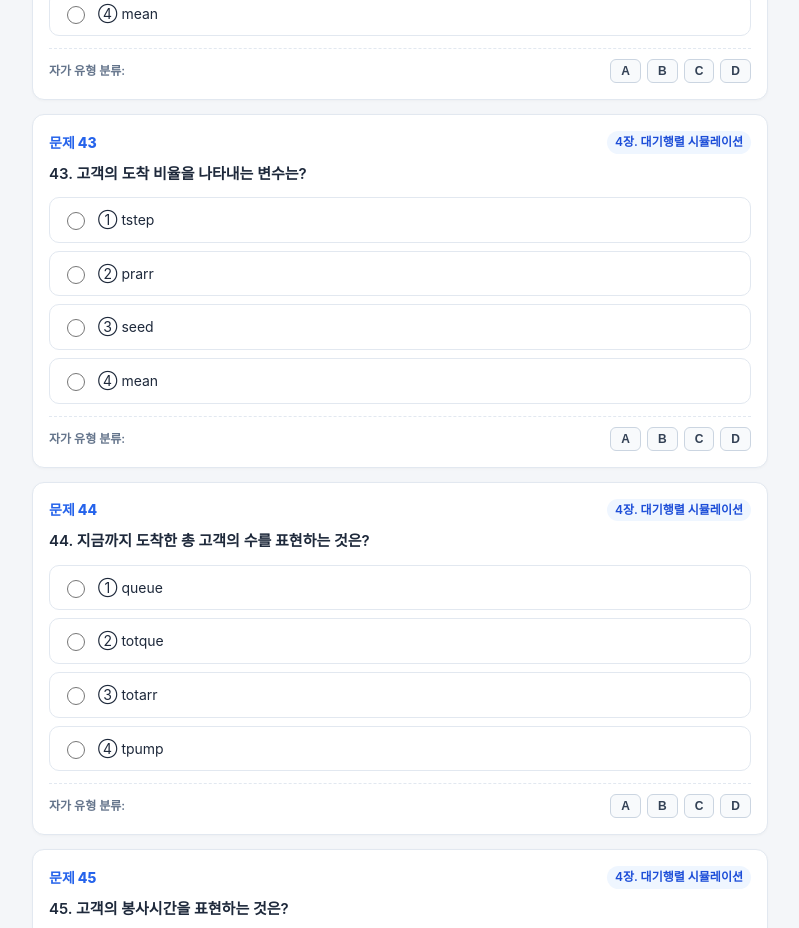
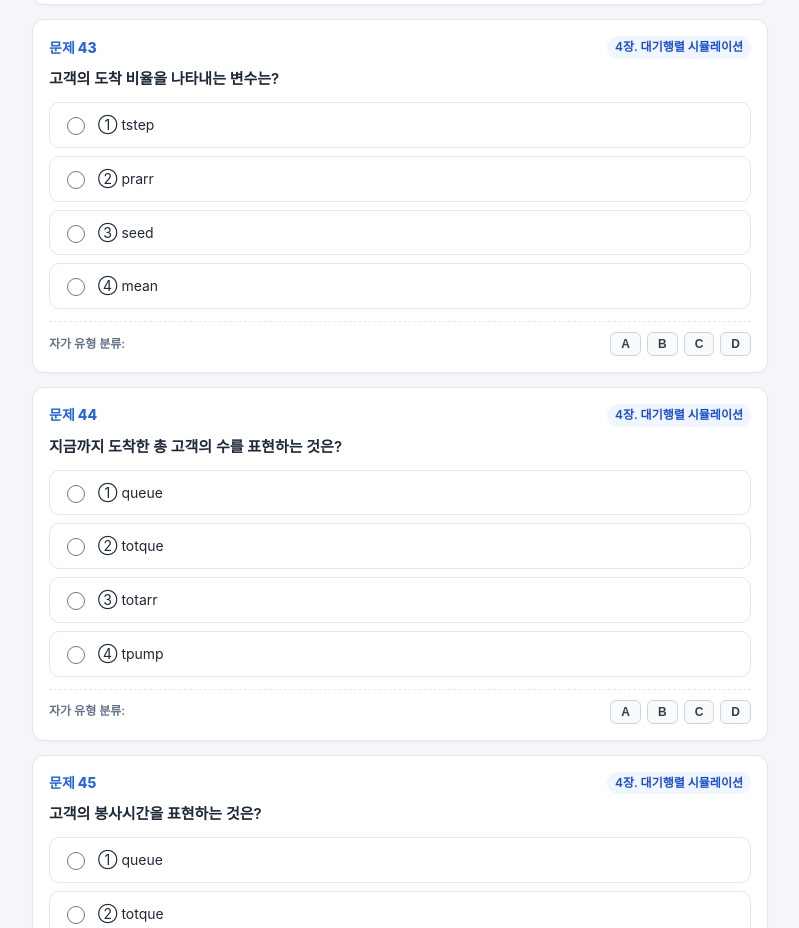
Before and after one commit to wackymerry/KNOU, a plain HTML site: page computer_science/simulation/2017.html in a window 1280 px wide. Shown: the part 3765-4693 px from the top of the page, without its empty margins (240-1039 px from the left). Drawn offline with Linux system fonts and the light colour scheme.

Commit message:
Add files via upload

```diff
--- a/computer_science/simulation/2017.html
+++ b/computer_science/simulation/2017.html
@@ -4,11 +4,12 @@
 <meta charset="UTF-8">
 <meta name="viewport" content="width=device-width, initial-scale=1.0, maximum-scale=1.0">
 <title>시뮬레이션 2017 기출 (35문항)</title>
-<script type="text/javascript" nonce="1ab657479fd24154b656d9e619d" src="//local.adguard.org?ts=1795332017346&amp;type=content-script&amp;dmn=chatgpt.com&amp;url=https%3A%2F%2Fchatgpt.com%2Fbackend-api%2Festuary%2Fcontent%3Fid%3Dfile_00000000ca34821196b8dd5ff6e0506e%26fn%3D2017-simulation.html%26cd%3Dattachment%26ts%3D498704%26p%3Dfs%26cid%3D1%26sig%3Da0d4a53ccab5f2cdbb8df5cbe58c3adb9994711fc81f4ba9876757a8568f7b5a%26v%3D0&amp;app=brave.exe&amp;css=2&amp;js=1&amp;rel=1&amp;rji=1&amp;sbe=1"></script><script type="text/javascript" nonce="1ab657479fd24154b656d9e619d" src="//local.adguard.org?ts=1795332017346&amp;name=AdGuard%20Assistant&amp;name=AdGuard%20Extra&amp;name=AdGuard%20Popup%20Blocker&amp;name=Web%20of%20Trust&amp;type=user-script"></script><link rel="stylesheet" href="../quiz.css">
+<script type="text/javascript" nonce="1ab657479fd24154b656d9e619d" src="//local.adguard.org?ts=1795335614093&amp;type=content-script&amp;dmn=chatgpt.com&amp;url=https%3A%2F%2Fchatgpt.com%2Fbackend-api%2Festuary%2Fcontent%3Fid%3Dfile_00000000852c82118a61445b2e36b14a%26fn%3D2017-simulation-clean.html%26cd%3Dattachment%26ts%3D498704%26p%3Dfs%26cid%3D1%26sig%3Dfa43d25a41ad9c7822360184b428c6e21fb289eed94709b3fd865b3264a361b7%26v%3D0&amp;app=brave.exe&amp;css=2&amp;js=1&amp;rel=1&amp;rji=1&amp;sbe=1"></script><script type="text/javascript" nonce="1ab657479fd24154b656d9e619d" src="//local.adguard.org?ts=1795335614093&amp;name=AdGuard%20Assistant&amp;name=AdGuard%20Extra&amp;name=AdGuard%20Popup%20Blocker&amp;name=Web%20of%20Trust&amp;type=user-script"></script><link rel="stylesheet" href="../quiz.css">
 <style>
 .sim-passage {margin:12px 0 16px;padding:12px 14px;border:1px solid #cbd5e1;border-radius:8px;background:#f8fafc;font-size:13px;line-height:1.65;overflow-x:auto}
 .sim-passage pre {font:12px/1.55 ui-monospace,SFMono-Regular,Consolas,"Liberation Mono",monospace;white-space:pre;overflow-x:auto;margin:8px 0;color:#172033}
 .sim-passage .sim-note {margin:0 0 8px;font-weight:600}
+.sim-passage ul {margin:4px 0 10px;padding-left:22px}
 .sim-passage table {border-collapse:collapse;min-width:480px;width:100%;font-size:12px}
 .sim-passage th,.sim-passage td {border:1px solid #94a3b8;padding:5px 7px;text-align:center}
 .sim-passage th {background:#e2e8f0}
@@ -58,7 +59,7 @@
 </div>
 
 <template id="tpl-42-48">
-<div class="sim-passage"><p class="sim-note">※ (42~48) 다음은 평균대기행렬과 평균대기시간을 구하는 단일 창구 대기행렬 시뮬레이션이다. 조건은 다음과 같다.</p><p>&lt;조건&gt;</p><p>&nbsp;&nbsp;<li>고객의 도착 상황 : 시간당 15명</li></p><p>&nbsp;&nbsp;<li>고객의 서비스 상황 : 평균 4분의 포아송분포</li></p><pre>
+<div class="sim-passage"><p class="sim-note">※ (42~48) 다음은 평균대기행렬과 평균대기시간을 구하는 단일 창구 대기행렬 시뮬레이션이다. 조건은 다음과 같다.</p><p class="sim-note">&lt;조건&gt;</p><ul><li>고객의 도착 상황 : 시간당 15명</li><li>고객의 서비스 상황 : 평균 4분의 포아송분포</li></ul><pre>
 {
     tstep=1, prarr=0.25, seed=35213, mean=4
     queue = 0
@@ -93,7 +94,7 @@
 </template>
 
 <template id="tpl-49-50">
-<div class="sim-passage"><p class="sim-note">※ (49~50) 단일 창구 대기행렬 시뮬레이션의 알고리즘과 입력 조건</p><p><b>&lt;조건&gt;</p><p>종료시간:</b> 150<br><b>고객의 도착상황:</b> 시간당 평균 20대의 일양분포<br><b>연료탱크:</b> 평균 18ℓ, 표준편차 2ℓ 정규분포<br><b>급유시간계산:</b> 1ℓ당 1/8분</p><pre>nseed=seed
+<div class="sim-passage"><p class="sim-note">※ (49~50) 단일 창구 대기행렬 시뮬레이션의 알고리즘과 입력 조건</p><p class="sim-note">&lt;조건&gt;</p><p><strong>종료시간:</strong> 150<br><strong>고객의 도착상황:</strong> 시간당 평균 20대의 일양분포<br><strong>연료탱크:</strong> 평균 18ℓ, 표준편차 2ℓ 정규분포<br><strong>급유시간계산:</strong> 1ℓ당 1/8분</p><pre>nseed=seed
 while (time &lt; tlimit) do
 {
     time = time + tstep
@@ -170,24 +171,24 @@ const QUESTIONS = [
   {"num": 40, "unit": "2장. 시스템과 모델링", "q": "다음은 시뮬레이션의 특징들이다. 잘못 설명된 것은?", "options": ["시뮬레이션 모델은 개발 상 많은 비용과 시간을 요한다.", "시뮬레이션에 의해 산출되는 많은 양의 수치들은 연구 결과에 대하여 과잉의 신뢰를 주는 경향이 있다.", "확률적 시뮬레이션 모델은 정확한 값을 요구하는 시스템 최적화 등에 적합하다.", "실시스템의 실질적인 구축 없이도 평가할 수 있다."], "ans": 2, "exp": "확률적 시뮬레이션은 정확한 해석적 해가 아니라 통계적 추정량을 산출하므로 정확한 최적해를 구하는 데는 한계가 있습니다."},
   {"num": 41, "unit": "2장. 시스템과 모델링", "q": "일반적인 시뮬레이션 과정 순서가 올바른 것은?", "options": ["문제의 정의 → 모델설계 → 자료수집 → 모델변환 → 검증 → 실험", "모델설계 → 모델변환 → 문제의 정의 → 자료수집 → 검증 → 실험", "자료수집 → 문제의 정의 → 모델설계 → 모델변환 → 검증 → 실험", "문제의 정의 → 모델설계 → 모델변환 → 자료수집 → 검증 → 실험"], "ans": 0, "exp": "시뮬레이션은 문제의 정의 → 모델설계 → 자료수집 → 모델변환 → 검증 및 타당성 검토 → 실험 및 분석 순으로 진행됩니다."},
   {"num": 42, "unit": "4장. 대기행렬 시뮬레이션", "q": P_42_48 + "42. 난수의 초기값을 나타내는 변수는?", "options": ["tstep", "prarr", "seed", "mean"], "ans": 2, "exp": "seed(35213)는 난수 발생기(random, poissn)에 전달되는 난수 초기값(시드)입니다."},
-  {"num": 43, "unit": "4장. 대기행렬 시뮬레이션", "q": "43. 고객의 도착 비율을 나타내는 변수는?", "options": ["tstep", "prarr", "seed", "mean"], "ans": 1, "exp": "시간당 15명 도착이므로 분당 도착 확률인 prarr = 15/60 = 0.25가 고객의 도착 비율을 나타냅니다."},
-  {"num": 44, "unit": "4장. 대기행렬 시뮬레이션", "q": "44. 지금까지 도착한 총 고객의 수를 표현하는 것은?", "options": ["queue", "totque", "totarr", "tpump"], "ans": 2, "exp": "고객이 도착할 때마다 1씩 누적되는 totarr(total arrivals)이 총 도착 고객 수입니다."},
-  {"num": 45, "unit": "4장. 대기행렬 시뮬레이션", "q": "45. 고객의 봉사시간을 표현하는 것은?", "options": ["queue", "totque", "totarr", "tpump"], "ans": 3, "exp": "tpump는 현재 창구에서 서비스 중인 고객의 남은 봉사시간을 저장하는 변수입니다."},
-  {"num": 46, "unit": "4장. 대기행렬 시뮬레이션", "q": "46. 평균대기행렬의 길이를 구하는 공식으로 빈칸 ‘가’에 적당한 것은?", "options": ["totque / totarr", "totque / arrive", "totque / queue", "totque / (tlimit / tstep)"], "ans": 3, "exp": "평균 대기행렬 길이(aveque)는 전체 단위시간 동안 누적된 대기행렬 길이 합(totque)을 총 시간 스텝 수(tlimit/tstep)로 나눈 값입니다."},
-  {"num": 47, "unit": "4장. 대기행렬 시뮬레이션", "q": "47. 평균 대기시간을 구하는 공식으로 빈칸 ‘나’에 적당한 것은?", "options": ["totque / totarr", "totque / arrive", "totque / queue", "totque / (tlimit / tstep)"], "ans": 0, "exp": "평균 대기시간(avgwt)은 총 대기시간 합(totque)을 총 도착 고객 수(totarr)로 나눈 값입니다."},
-  {"num": 48, "unit": "4장. 대기행렬 시뮬레이션", "q": "48. 봉사창구를 2개로 늘리려고 한다. 다음 중 직접 관련되어 알고리즘에서 수정되는 변수는?", "options": ["queue", "totque", "tpump", "totarr"], "ans": 2, "exp": "창구가 2개가 되면 각 창구의 남은 봉사시간을 따로 관리해야 하므로 tpump를 2개 원소 배열(tpump(1), tpump(2))로 수정합니다."},
+  {"num": 43, "unit": "4장. 대기행렬 시뮬레이션", "q": "고객의 도착 비율을 나타내는 변수는?", "options": ["tstep", "prarr", "seed", "mean"], "ans": 1, "exp": "시간당 15명 도착이므로 분당 도착 확률인 prarr = 15/60 = 0.25가 고객의 도착 비율을 나타냅니다."},
+  {"num": 44, "unit": "4장. 대기행렬 시뮬레이션", "q": "지금까지 도착한 총 고객의 수를 표현하는 것은?", "options": ["queue", "totque", "totarr", "tpump"], "ans": 2, "exp": "고객이 도착할 때마다 1씩 누적되는 totarr(total arrivals)이 총 도착 고객 수입니다."},
+  {"num": 45, "unit": "4장. 대기행렬 시뮬레이션", "q": "고객의 봉사시간을 표현하는 것은?", "options": ["queue", "totque", "totarr", "tpump"], "ans": 3, "exp": "tpump는 현재 창구에서 서비스 중인 고객의 남은 봉사시간을 저장하는 변수입니다."},
+  {"num": 46, "unit": "4장. 대기행렬 시뮬레이션", "q": "평균대기행렬의 길이를 구하는 공식으로 빈칸 ‘가’에 적당한 것은?", "options": ["totque / totarr", "totque / arrive", "totque / queue", "totque / (tlimit / tstep)"], "ans": 3, "exp": "평균 대기행렬 길이(aveque)는 전체 단위시간 동안 누적된 대기행렬 길이 합(totque)을 총 시간 스텝 수(tlimit/tstep)로 나눈 값입니다."},
+  {"num": 47, "unit": "4장. 대기행렬 시뮬레이션", "q": "평균 대기시간을 구하는 공식으로 빈칸 ‘나’에 적당한 것은?", "options": ["totque / totarr", "totque / arrive", "totque / queue", "totque / (tlimit / tstep)"], "ans": 0, "exp": "평균 대기시간(avgwt)은 총 대기시간 합(totque)을 총 도착 고객 수(totarr)로 나눈 값입니다."},
+  {"num": 48, "unit": "4장. 대기행렬 시뮬레이션", "q": "봉사창구를 2개로 늘리려고 한다. 다음 중 직접 관련되어 알고리즘에서 수정되는 변수는?", "options": ["queue", "totque", "tpump", "totarr"], "ans": 2, "exp": "창구가 2개가 되면 각 창구의 남은 봉사시간을 따로 관리해야 하므로 tpump를 2개 원소 배열(tpump(1), tpump(2))로 수정합니다."},
   {"num": 49, "unit": "4장. 대기행렬 시뮬레이션", "q": P_49_50 + "49. 빈칸 ‘가’에 알맞은 것은?", "options": ["call random(nseed,nmean,U)", "call random(nseed,nmean,stdev,liters)", "call normal(nseed,nmean,stdev,liters)", "call normal(nseed,prarr,stdev,liters)"], "ans": 2, "exp": "연료탱크 용량이 평균 nmean(18ℓ), 표준편차 stdev(2)인 정규분포를 따르므로 call normal(nseed,nmean,stdev,liters)를 호출합니다."},
-  {"num": 50, "unit": "4장. 대기행렬 시뮬레이션", "q": "50. 봉사시간을 나타내는 것은?", "options": ["liters", "queue", "tpump", "aveque"], "ans": 2, "exp": "주유 준비시간(1.0)과 주유시간(1.0/8.0 * liters)을 합산해 저장한 tpump가 고객의 봉사시간입니다."},
+  {"num": 50, "unit": "4장. 대기행렬 시뮬레이션", "q": "봉사시간을 나타내는 것은?", "options": ["liters", "queue", "tpump", "aveque"], "ans": 2, "exp": "주유 준비시간(1.0)과 주유시간(1.0/8.0 * liters)을 합산해 저장한 tpump가 고객의 봉사시간입니다."},
   {"num": 51, "unit": "4장. 대기행렬 시뮬레이션", "q": P_51_54 + "51. 빈칸의 도착간격을 구하면?", "options": ["1, 2, 2", "2, 3, 2", "3, 3, 3", "9, 11, 15"], "ans": 1, "exp": "도착시각이 1, 3, 6, 8이므로 연속된 도착간격은 2, 3, 2입니다."},
-  {"num": 52, "unit": "4장. 대기행렬 시뮬레이션", "q": "52. 빈칸의 출발시간을 구하면?", "options": ["1, 2, 2", "2, 3, 2", "3, 3, 3", "9, 11, 15"], "ans": 3, "exp": "첫 고객은 1+5=6에 출발하고, 이후 출발시각은 9, 11, 15입니다."},
-  {"num": 53, "unit": "4장. 대기행렬 시뮬레이션", "q": "53. 빈칸의 대기시간을 구하면?", "options": ["1, 2, 2", "2, 3, 2", "3, 3, 3", "8, 10, 14"], "ans": 2, "exp": "고객 2, 3, 4는 각각 도착 후 3분씩 기다리므로 대기시간은 3, 3, 3입니다."},
-  {"num": 54, "unit": "4장. 대기행렬 시뮬레이션", "q": "54. 도착사건과 출발사건이 동시에 일어나는 시간은?", "options": ["1", "3", "6", "8"], "ans": 2, "exp": "시각 6에 3번 고객이 도착하고 1번 고객이 출발합니다."},
+  {"num": 52, "unit": "4장. 대기행렬 시뮬레이션", "q": "빈칸의 출발시간을 구하면?", "options": ["1, 2, 2", "2, 3, 2", "3, 3, 3", "9, 11, 15"], "ans": 3, "exp": "첫 고객은 1+5=6에 출발하고, 이후 출발시각은 9, 11, 15입니다."},
+  {"num": 53, "unit": "4장. 대기행렬 시뮬레이션", "q": "빈칸의 대기시간을 구하면?", "options": ["1, 2, 2", "2, 3, 2", "3, 3, 3", "8, 10, 14"], "ans": 2, "exp": "고객 2, 3, 4는 각각 도착 후 3분씩 기다리므로 대기시간은 3, 3, 3입니다."},
+  {"num": 54, "unit": "4장. 대기행렬 시뮬레이션", "q": "도착사건과 출발사건이 동시에 일어나는 시간은?", "options": ["1", "3", "6", "8"], "ans": 2, "exp": "시각 6에 3번 고객이 도착하고 1번 고객이 출발합니다."},
   {"num": 55, "unit": "5장. 이산사건 시뮬레이션", "q": "다음 이산형 시뮬레이션에 대한 설명 중 틀린 것은?", "options": ["종속변수에서의 이산적 변화가 어떤 시간에도 일어날 수 있으면 이산형 모델이 되고, 명시된 순간에만 일어날 수 있으면 연속형 모델이 된다.", "시뮬레이션 시간에서 종속변수가 사건발생 시간이라고 불리는 특정한 시간에 이산적으로 변화할 경우에 해당한다. 이 경우 모델에서 시간변수는 연속적일 수도 있고 이산적일 수도 있다.", "대기행렬 시스템은 이산형 시뮬레이션에 해당된다. 이 예에서 종속변수는 대기행렬 내의 고객수가 된다. 사건 발생시간은 시스템에 고객이 도착하는 시간과 떠나는 시간이 된다.", "일반적으로 이산형 모델의 종속변수의 값은 사건발생시간 사이에는 변하지 않는다."], "ans": 0, "exp": "연속형 모델은 상태변수가 시간에 따라 연속적으로 변하는 모델이며, 명시된 순간에만 변하는 모델이 연속형이라는 ①번 설명은 틀렸습니다."},
   {"num": 56, "unit": "3장. 연속형 시뮬레이션", "q": "다음 중 연속형 시뮬레이션 모델링인 경우는?", "options": ["대기행렬 시스템", "미분방정식처럼 모델이 상태함수들의 도함수로 표시된다.", "호수에 화학약품을 살포하는 경우 호수에 서식하는 특수한 종류의 수가 순간적으로 감소할 수 있다.", "우주선이 결합을 완료하면 우주선의 비행을 시뮬레이션하는 방정식은 결합 전의 방정식과는 다르게 바뀌어야 한다."], "ans": 1, "exp": "연속형 모델은 시간에 따른 연속적 변화율을 미분방정식(상태함수들의 도함수)으로 표현합니다. (③, ④는 혼합형)"},
   {"num": 57, "unit": "5장. 이산사건 시뮬레이션", "q": "다음 중 가변시간 진행법과 관계없는 것은?", "options": ["사건이 발생하면 시간을 진행시킨다.", "시뮬레이션 증가시간이 일정하지 않다.", "고정시간 진행법과 반대되는 개념이다.", "최종 시뮬레이션 시간은 고정된다."], "ans": 3, "exp": "가변시간 진행법은 다음 사건 발생 시각으로 시계를 건너뛰며, 보통 처리 고객 수 등을 종료조건으로 쓰므로 최종 시뮬레이션 시간이 고정되지 않습니다."},
   {"num": 58, "unit": "5장. 이산사건 시뮬레이션", "q": P_58_60 + "58. 종료조건으로 처리를 해야 할 총 고객수는?", "options": ["totarr", "timing", "next", "nseed"], "ans": 0, "exp": "while(numcus < totarr) 조건에서 종료 기준이 되는 총 고객 수는 totarr(1000)입니다."},
-  {"num": 59, "unit": "5장. 이산사건 시뮬레이션", "q": "59. 빈칸 ‘가’에 알맞은 것은?", "options": ["call expon(seed, marrvt, e_arr)", "call expon(seed, mservt, e_arr)", "call expon(seed, marrvt, tne[1])", "call expon(seed, mservt, tne[1])"], "ans": 0, "exp": "다음 도착시간(tne[1] = time + e_arr)을 계산하기 위해 평균 도착간격(marrvt)을 이용해 도착간격 난수 e_arr를 생성합니다."},
-  {"num": 60, "unit": "5장. 이산사건 시뮬레이션", "q": "60. 빈칸 ‘나’에 알맞은 것은?", "options": ["call expon(nseed, marrvt, tne[2])", "call expon(nseed, mservt, tne[2])", "call expon(nseed, marrvt, e_dep)", "call expon(nseed, mservt, e_dep)"], "ans": 3, "exp": "서버가 비어(status=0) 즉시 서비스를 시작하므로 평균 봉사시간(mservt)을 이용해 봉사시간 난수 e_dep를 생성합니다."},
+  {"num": 59, "unit": "5장. 이산사건 시뮬레이션", "q": "빈칸 ‘가’에 알맞은 것은?", "options": ["call expon(seed, marrvt, e_arr)", "call expon(seed, mservt, e_arr)", "call expon(seed, marrvt, tne[1])", "call expon(seed, mservt, tne[1])"], "ans": 0, "exp": "다음 도착시간(tne[1] = time + e_arr)을 계산하기 위해 평균 도착간격(marrvt)을 이용해 도착간격 난수 e_arr를 생성합니다."},
+  {"num": 60, "unit": "5장. 이산사건 시뮬레이션", "q": "빈칸 ‘나’에 알맞은 것은?", "options": ["call expon(nseed, marrvt, tne[2])", "call expon(nseed, mservt, tne[2])", "call expon(nseed, marrvt, e_dep)", "call expon(nseed, mservt, e_dep)"], "ans": 3, "exp": "서버가 비어(status=0) 즉시 서비스를 시작하므로 평균 봉사시간(mservt)을 이용해 봉사시간 난수 e_dep를 생성합니다."},
   {"num": 61, "unit": "6장. 시뮬레이션 언어", "q": "다음 중 시뮬레이션 전용언어가 아닌 것은?", "options": ["AweSim", "ProModel", "AutoMod", "Visual C++"], "ans": 3, "exp": "Visual C++은 범용 프로그래밍 언어이며, AweSim, ProModel, AutoMod는 시뮬레이션 전용언어입니다."},
   {"num": 62, "unit": "6장. 시뮬레이션 언어", "q": "다음은 시뮬레이션 언어에 대한 설명이다. 틀린 것은?", "options": ["시뮬레이션 모델을 설계하기 위한 일반화된 구조를 제시한다.", "시뮬레이션 모델을 다시 컴퓨터 프로그램으로 바꾸는 신속한 기능을 제시한다.", "시뮬레이션 모델의 변경이 용이하고 이와 같은 변경이 프로그램으로 즉시 적용될 수 있게 한다.", "산출되는 출력 보고서의 형태를 자유롭게 작성할 수 있다."], "ans": 3, "exp": "출력 보고서 형태를 자유롭게 작성할 수 있는 것은 범용언어의 장점이며, 시뮬레이션 전용언어는 정형화된 표준 통계 보고서를 자동 출력합니다."},
   {"num": 63, "unit": "7장. 난수 발생", "q": "컴퓨터를 이용하여 난수를 발생하는 경우 갖추어야 할 점이 아닌 것은?", "options": ["반복발생이 불가능해야 한다.", "상관관계가 없어야 한다.", "난수의 발생속도가 빨라야 한다.", "[0,1) 범위에서 일양분포를 만족해야 한다."], "ans": 0, "exp": "모델 검증과 대안 비교 실험 재현을 위해 동일한 초기값(seed)을 주면 동일한 난수열이 반복 발생(재현성) 가능해야 합니다."},
```
